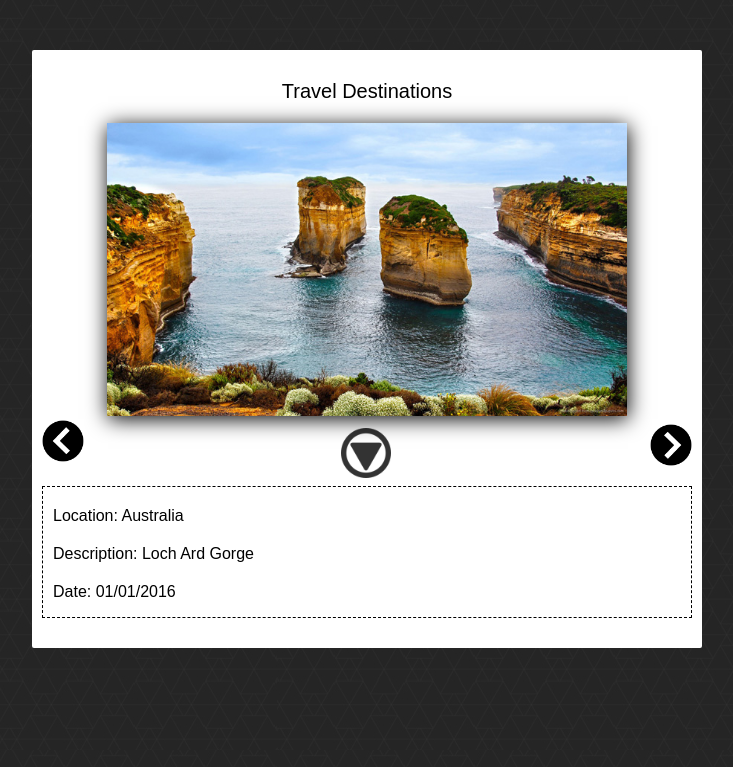
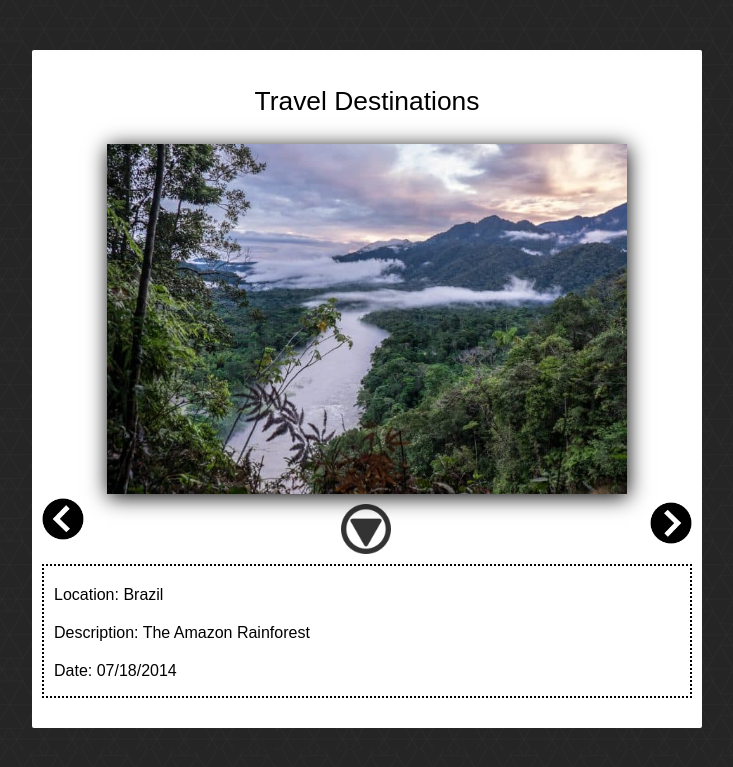
Before and after one commit to Marinaiscodingnow/NJIT-project, a PHP site: page /index.html in a window 1280 px wide. Shown: the top 767 px of the page, without its empty margins (273-1006 px from the left). Run offline with PHP 8.4, Linux system fonts and the light colour scheme; grey boxes labelled with a size stand in for pictures from a placeholder-image service; some libraries are stand-ins or nearby versions.

Commit message:
here we go

```diff
--- a/css/style.css
+++ b/css/style.css
@@ -32,20 +32,21 @@ body {
 	opacity: .8;
 	bottom: 10PX;
 	left: 45%;
-	top: 305px;
+	top: 360px;
 }
 
 .thumbnail {
 	position: relative;
 	box-shadow: 1px 3px 20px 0px;
-	max-width: 520px;
+	width: 520px;
+	height: 350px;
 	margin-right: 40px;
 }
 
 
 .banner {
 	text-align: center;
-	font-size: 1.25em;
+	font-size: 1.65em;
 }
 
 #nav {
@@ -71,7 +72,7 @@ body {
 	margin-top: 20px;
 }
 .details {
-	border: 1px #000 dashed;
+	border: 2px #000 dotted;
 	padding: 0px 10px;
 	margin: 20px 0px;
 }
--- a/extra.json
+++ b/extra.json
@@ -23,6 +23,12 @@
             "imgLocation": "California",
             "description": "The Red Wood Forest",
             "date": "05/12/2013"
+        },
+        {
+            "imgPath": "img/places/britain.jpg",
+            "imgLocation": "Great Britain",
+            "description": "Big Ben Clock tower",
+            "date": "08/19/2001"
         }
   ]
 }
--- a/js/gallery.js
+++ b/js/gallery.js
@@ -36,11 +36,11 @@ function swapPhoto() {
 
 	if (mCurrentIndex >= mImages.length)
 	{
-		mCurrentIndex= 0;
+		mCurrentIndex = 0;
 	}
 
-	 if(mCurrentIndex = 0) {
-		mCurrentIndex = mImages.length-1;
+	 if(mCurrentIndex < 0) {
+		mCurrentIndex = mImages.length - 1;
 	 }
 
 	 document.getElementById('photo').src = mImages[mCurrentIndex].img;
@@ -54,6 +54,7 @@ function swapPhoto() {
 	 mLastFrameTime = 0;
 	 mCurrentIndex += 1;
 }
+
 function toggleDetails()
 {
 	if($(".moreIndicator").hasClass("rot90"))
@@ -83,7 +84,7 @@ var mJson;
 
 // URL for the JSON to load by default
 // Some options for you are: images.json, images.short.json; you will need to create your own extra.json later
-var mUrl = 'images.json';
+var mUrl = 'extra.json';
 
 
 function fetchJSON()
@@ -114,7 +115,7 @@ function iterateJSON()
 
 //You can optionally use the following function as your event callback for loading the source of Images from your json data (for HTMLImageObject).
 //@param A GalleryImage object. Use this method for an event handler for loading a gallery Image object (optional).
-function makeGalleryImageOnloadCallback(galleryImage) {
+function makeGalleryImageOnloadCallBack(galleryImage) {
 	return function(e) {
 		galleryImage.img = e.target;
 		mImages.push(galleryImage);
@@ -142,7 +143,7 @@ $(document).ready( function() {
 	}
 	if(mUrl == undefined)
 	{
-		mUrl = 'images.json';
+		mUrl = 'extra.json';
 	}
 
 	fetchJSON();
```
Also changed, not shown: img/places/britain.jpg (added).
